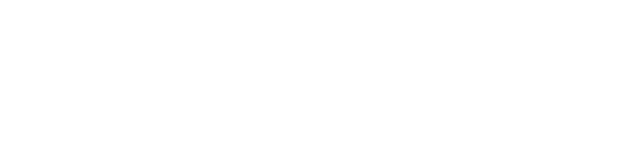
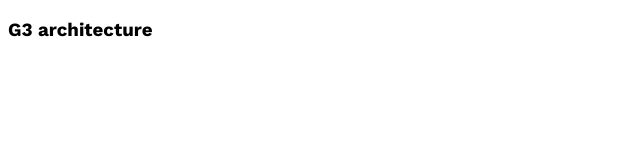
Before and after one commit to sagar325415/g3_architecture_website, a plain HTML site: page index.html in a window 1280 px wide. Shown: the whole page, without its empty margins (0-640 px from the left). Drawn offline with nearby package versions, Linux system fonts and the light colour scheme.

Commit message:
added work scab font

```diff
--- a/index.html
+++ b/index.html
@@ -6,7 +6,17 @@
     <title>G3 Architect</title>
     <link rel="stylesheet" href="style.css/architect.css">
 </head>
-<body>
+<body class="work-sans-font">
+    <header>
+           <nav>
+            <h3>G3 architecture</h3>
+           </nav>
+    </header>
+    <main>
 
+    </main>
+    <footer>
+
+    </footer>
 </body>
 </html>
--- a/style.css/architect.css
+++ b/style.css/architect.css
@@ -0,0 +1,8 @@
+@import url('https://fonts.googleapis.com/css2?family=Work+Sans:ital,wght@0,100..900;1,100..900&display=swap');
+
+.work-sans-font {
+  font-family: "Work Sans", sans-serif;
+  font-optical-sizing: auto;
+  font-weight: 400;
+  font-style: normal;
+}
```
